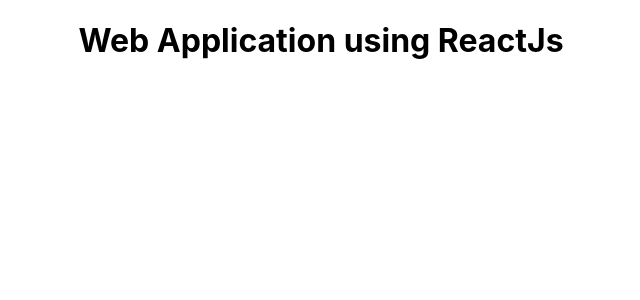
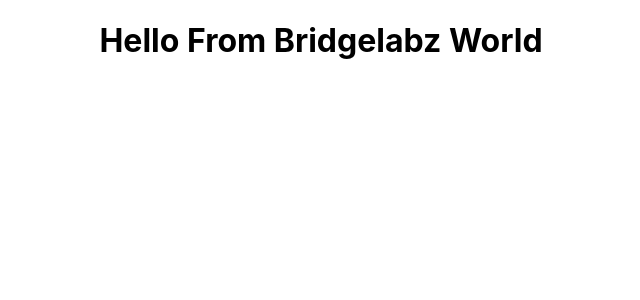
Before and after one commit to ParvezMakandar/GettingStartedReactJS, a React (Create React App) app: page / in a window 1280 px wide. Shown: the top 300 px of the page, without its empty margins (319-959 px from the left). Built offline with nearby package versions, Linux system fonts and the light colour scheme.

Commit message:
Displaying Hello World

```diff
--- a/src/App.js
+++ b/src/App.js
@@ -6,7 +6,7 @@
   render(){
     return(
       <div>
-        <h1> Web Application using ReactJs </h1>
+        <h1> Hello From Bridgelabz World </h1>
         </div>
     );
   }
```
